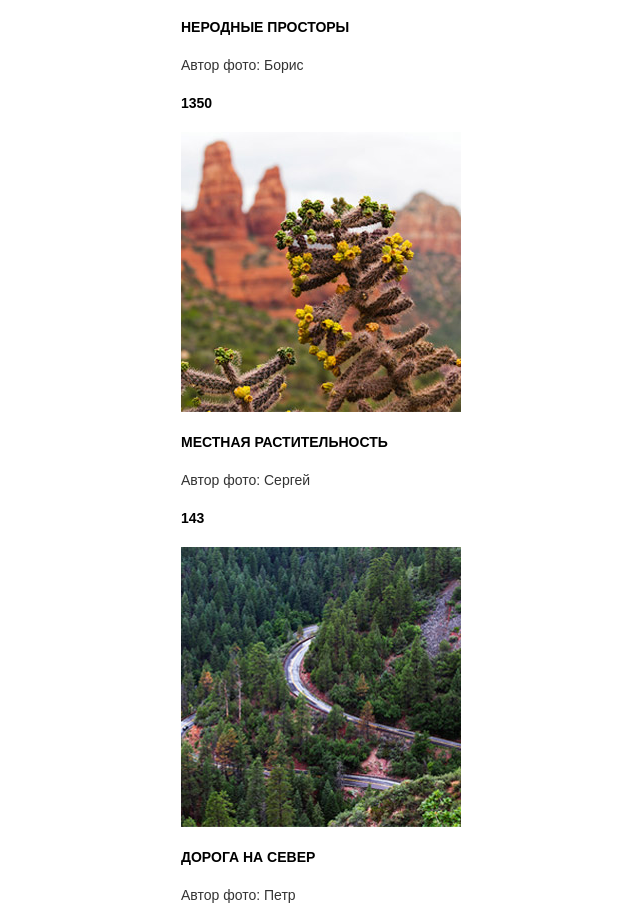
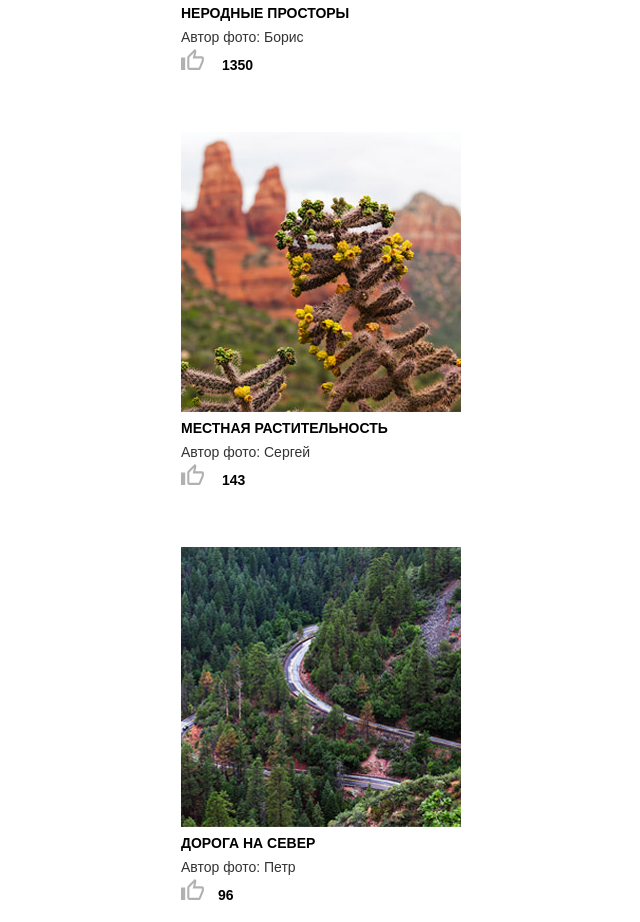
Before and after one commit to tveritina/1352727-sedona-19, a website: page source/photo.html in a window 1280 px wide. Shown: the part 868-1790 px from the top of the page, without its empty margins (319-959 px from the left). Drawn offline with nearby package versions, Linux system fonts and the light colour scheme; files that its build step writes are made by us from their sources.

Commit message:
Выравнивание для мобильно версии фото-видео

```diff
--- a/source/less/blocks/page-description.less
+++ b/source/less/blocks/page-description.less
@@ -19,6 +19,7 @@
   line-height: 26px;
   text-align: center;
   margin: 0;
+  margin-bottom: 20px;
 }
 
 @media (min-width: @tablet-width) {
--- a/source/less/blocks/photo.less
+++ b/source/less/blocks/photo.less
@@ -7,16 +7,30 @@
   font-weight: bold;
   line-height: 24px;
   text-transform: uppercase;
+  margin: 0;
 }
 
 .photo__author {
   font-size: 14px;
   line-height: 24px;
   color: @color-grey;
+  margin: 0;
 }
 
 .photo__likes {
   font-size: 14px;
   font-weight: bold;
   line-height: 24px;
+  margin: 0;
 }
+
+.photo-icon-like {
+  width: 23px;
+  height: 21px;
+  opacity: 0.3;
+  margin-right: 14px;
+
+  path {
+    fill: @color-black;
+  }
+}
--- a/source/less/blocks/video-presentation.less
+++ b/source/less/blocks/video-presentation.less
@@ -1,5 +1,9 @@
 .video-presentation {
   min-height: 460px;
+  display: flex;
+  flex-direction: column;
+  align-items: center;
+  text-align: center;
 }
 
 .video-presentation__header {
--- a/source/photo.html
+++ b/source/photo.html
@@ -51,26 +51,76 @@
           <img class="photo-item" src="img/photo-sunset-mobile@1x.jpg" width="280" height="280" alt="Неродные просторы">
           <h3 class="photo__header">Неродные просторы</h3>
           <p class="photo__author">Автор фото: Борис</p>
-          <span class="photo__likes">1350</span>
+          <span class="photo__likes">
+            <svg class="photo-icon-like" version="1.0" id="Layer_1" xmlns="http://www.w3.org/2000/svg"
+              xmlns:xlink="http://www.w3.org/1999/xlink" x="0px" y="0px" width="22px" height="20px" viewBox="0 0 22 20"
+              enable-background="new 0 0 22 20" xml:space="preserve">
+              <g id="Page-1">
+                <g id="Core" transform="translate(-295.000000, -464.000000)">
+                  <g id="thumb-up" transform="translate(295.000000, 464.000000)">
+                    <path id="Shape"
+                      d="M12.383,3.646l-0.637,2.929L11.219,9H13.7h6.2v2c0,0.018,0,0.037,0.001,0.058L17,18H8V8.029 l0.014-0.015L12.383,3.646 M2,10v8V10 M13.2,0L6.6,6.6C6.2,6.9,6,7.4,6,8v10c0,1.1,0.9,2,2,2h9c0.8,0,1.5-0.5,1.8-1.2l3-7.1 C21.9,11.5,21.9,11.2,21.9,11V9H22c0-1.1-0.9-2-2-2h-6.3l1-4.6V2.1c0-0.4-0.2-0.8-0.4-1.1L13.2,0L13.2,0z M4,8H0v12h4V8L4,8z M22,9c0,0.033,0,0.044,0,0.044V9L22,9z" />
+                  </g>
+                </g>
+              </g>
+            </svg>
+            1350</span>
         </div>
         <div class="photo photo-gallery__item">
           <img class="photo-item" src="img/photo-cactus-mobile@1x.jpg" width="280" height="280"
             alt="Местная растительность">
           <h3 class="photo__header">Местная растительность</h3>
           <p class="photo__author">Автор фото: Сергей</p>
-          <span class="photo__likes">143</span>
+          <span class="photo__likes">
+            <svg class="photo-icon-like" version="1.0" id="Layer_1" xmlns="http://www.w3.org/2000/svg"
+              xmlns:xlink="http://www.w3.org/1999/xlink" x="0px" y="0px" width="22px" height="20px" viewBox="0 0 22 20"
+              enable-background="new 0 0 22 20" xml:space="preserve">
+              <g id="Page-1">
+                <g id="Core" transform="translate(-295.000000, -464.000000)">
+                  <g id="thumb-up" transform="translate(295.000000, 464.000000)">
+                    <path id="Shape"
+                      d="M12.383,3.646l-0.637,2.929L11.219,9H13.7h6.2v2c0,0.018,0,0.037,0.001,0.058L17,18H8V8.029 l0.014-0.015L12.383,3.646 M2,10v8V10 M13.2,0L6.6,6.6C6.2,6.9,6,7.4,6,8v10c0,1.1,0.9,2,2,2h9c0.8,0,1.5-0.5,1.8-1.2l3-7.1 C21.9,11.5,21.9,11.2,21.9,11V9H22c0-1.1-0.9-2-2-2h-6.3l1-4.6V2.1c0-0.4-0.2-0.8-0.4-1.1L13.2,0L13.2,0z M4,8H0v12h4V8L4,8z M22,9c0,0.033,0,0.044,0,0.044V9L22,9z" />
+                  </g>
+                </g>
+              </g>
+            </svg>
+            143</span>
         </div>
         <div class="photo photo-gallery__item">
           <img class="photo-item" src="img/photo-roads-mobile@1x.jpg" width="280" height="280" alt="Дорога на сервер">
           <h3 class="photo__header">Дорога на север</h3>
           <p class="photo__author">Автор фото: Петр</p>
-          <span class="photo__likes">96</span>
+          <span class="photo__likes">
+            <svg class="photo-icon-like" version="1.0" id="Layer_1" xmlns="http://www.w3.org/2000/svg"
+              xmlns:xlink="http://www.w3.org/1999/xlink" x="0px" y="0px" width="22px" height="20px" viewBox="0 0 22 20"
+              enable-background="new 0 0 22 20" xml:space="preserve">
+              <g id="Page-1">
+                <g id="Core" transform="translate(-295.000000, -464.000000)">
+                  <g id="thumb-up" transform="translate(295.000000, 464.000000)">
+                    <path id="Shape"
+                      d="M12.383,3.646l-0.637,2.929L11.219,9H13.7h6.2v2c0,0.018,0,0.037,0.001,0.058L17,18H8V8.029 l0.014-0.015L12.383,3.646 M2,10v8V10 M13.2,0L6.6,6.6C6.2,6.9,6,7.4,6,8v10c0,1.1,0.9,2,2,2h9c0.8,0,1.5-0.5,1.8-1.2l3-7.1 C21.9,11.5,21.9,11.2,21.9,11V9H22c0-1.1-0.9-2-2-2h-6.3l1-4.6V2.1c0-0.4-0.2-0.8-0.4-1.1L13.2,0L13.2,0z M4,8H0v12h4V8L4,8z M22,9c0,0.033,0,0.044,0,0.044V9L22,9z" />
+                  </g>
+                </g>
+              </g>
+            </svg>96</span>
         </div>
         <div class="photo photo-gallery__item">
           <img class="photo-item" src="img/photo-bridge-mobile@1x.jpg" width="280" height="280" alt="Мост дьявола">
           <h3 class="photo__header">Мост дьявола</h3>
           <p class="photo__author">Автор фото: Антон</p>
-          <span class="photo__likes">254</span>
+          <span class="photo__likes">
+            <svg class="photo-icon-like" version="1.0" id="Layer_1" xmlns="http://www.w3.org/2000/svg"
+              xmlns:xlink="http://www.w3.org/1999/xlink" x="0px" y="0px" width="22px" height="20px" viewBox="0 0 22 20"
+              enable-background="new 0 0 22 20" xml:space="preserve">
+              <g id="Page-1">
+                <g id="Core" transform="translate(-295.000000, -464.000000)">
+                  <g id="thumb-up" transform="translate(295.000000, 464.000000)">
+                    <path id="Shape"
+                      d="M12.383,3.646l-0.637,2.929L11.219,9H13.7h6.2v2c0,0.018,0,0.037,0.001,0.058L17,18H8V8.029 l0.014-0.015L12.383,3.646 M2,10v8V10 M13.2,0L6.6,6.6C6.2,6.9,6,7.4,6,8v10c0,1.1,0.9,2,2,2h9c0.8,0,1.5-0.5,1.8-1.2l3-7.1 C21.9,11.5,21.9,11.2,21.9,11V9H22c0-1.1-0.9-2-2-2h-6.3l1-4.6V2.1c0-0.4-0.2-0.8-0.4-1.1L13.2,0L13.2,0z M4,8H0v12h4V8L4,8z M22,9c0,0.033,0,0.044,0,0.044V9L22,9z" />
+                  </g>
+                </g>
+              </g>
+            </svg>254</span>
         </div>
       </div>
     </section>
```
